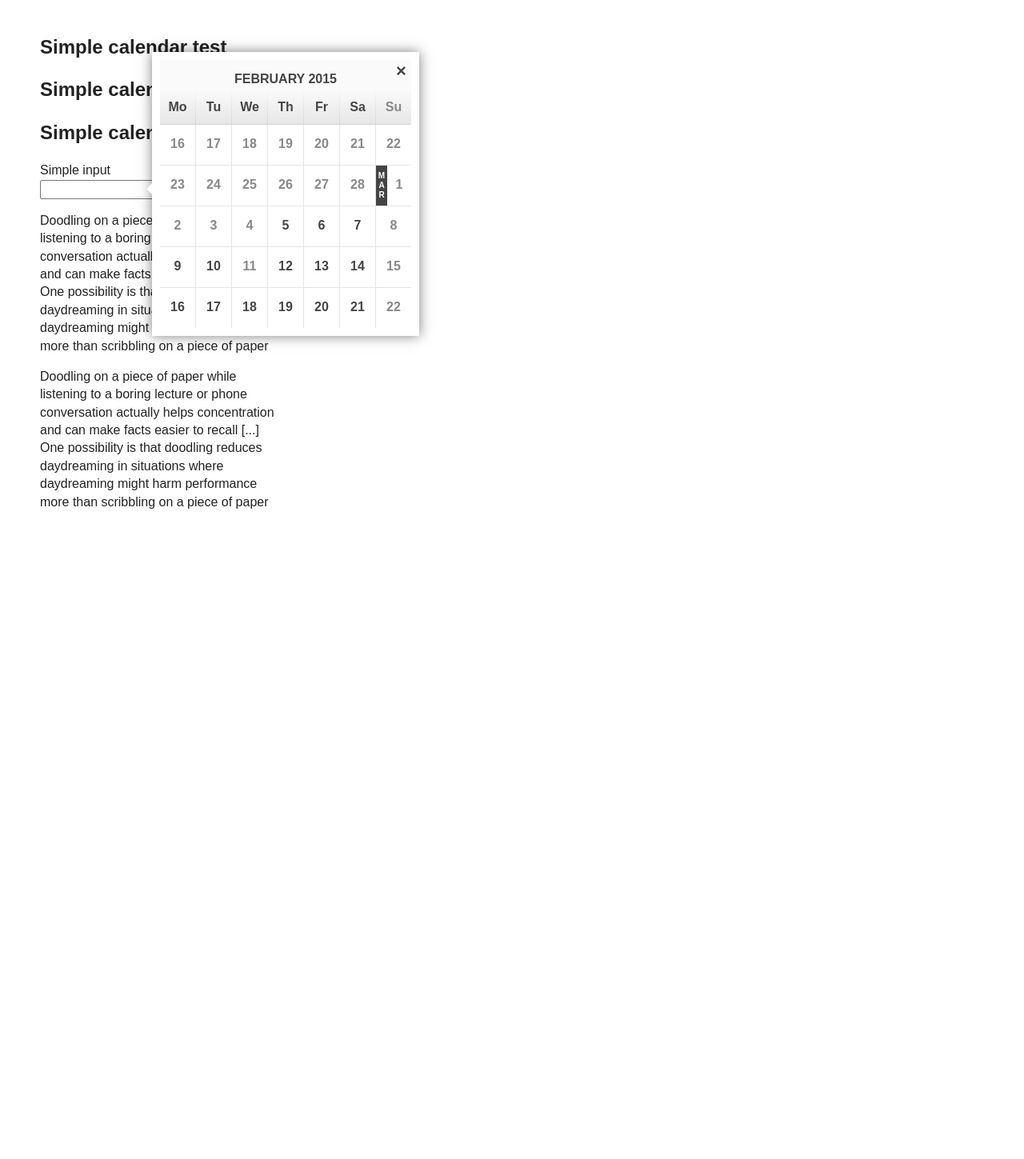
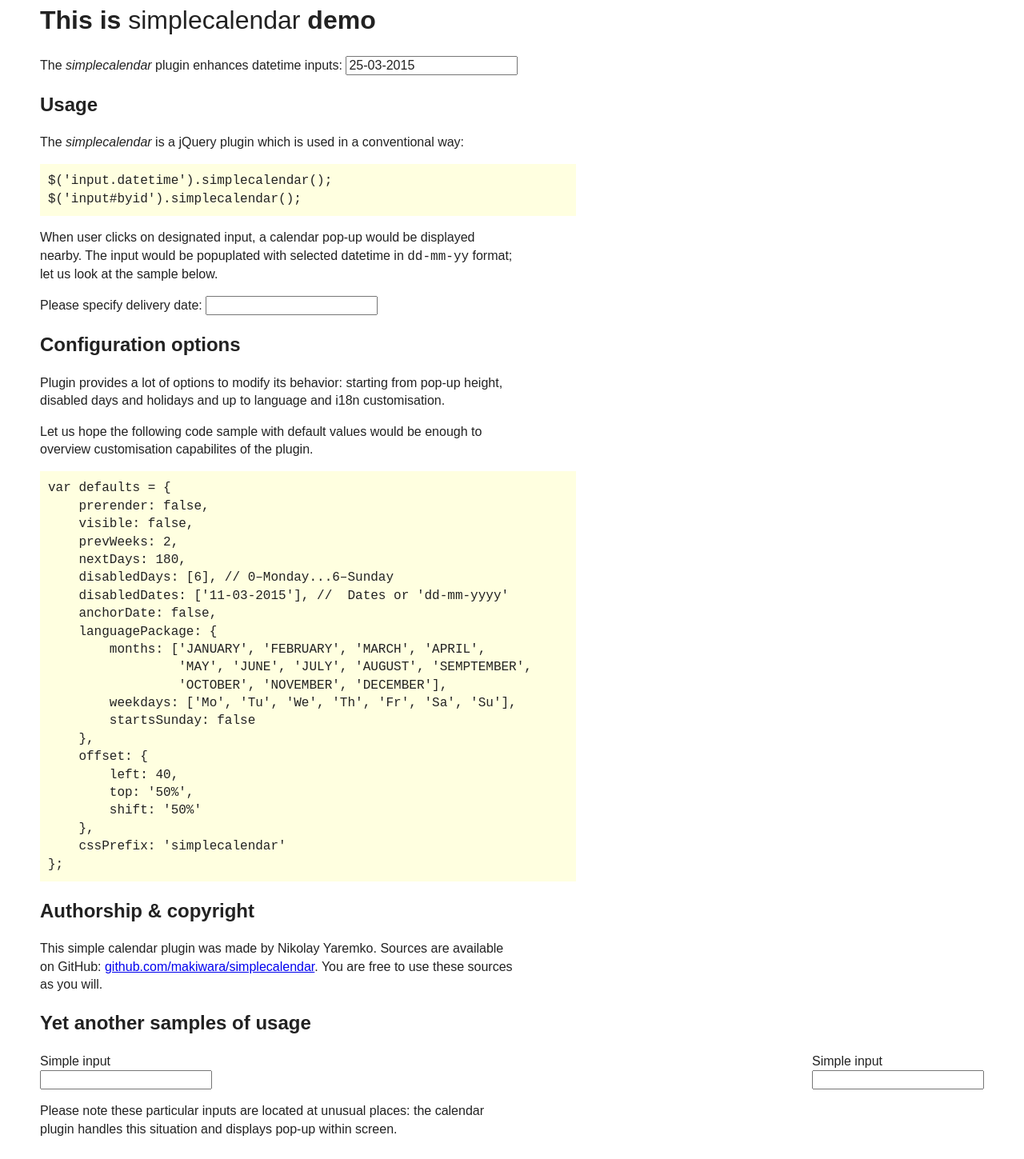
Before and after one commit to makiwara/simplecalendar, a plain HTML site: page index.html in a window 1280 px wide. Shown: the part 28-1477 px from the top of the page at 80% size. Before the commit the page ends 800 px from the top, so only its background shows below. Drawn offline with nearby package versions, Linux system fonts and the light colour scheme.

Commit message:
Demo page is ready; a lot of bugs popped up

```diff
--- a/css/main.css
+++ b/css/main.css
@@ -60,9 +60,18 @@ textarea {
    Author's custom styles
    ========================================================================== */
 body {
-    padding: 50px;
+    padding: 10px 50px;
 }
 
+pre {
+    padding: 10px;
+    background: #ffffe0;
+    width: 650px;
+}
+
+p {
+    max-width: 600px
+}
 
 /* ==========================================================================
    Helper classes
--- a/css/simplecalendar.css
+++ b/css/simplecalendar.css
@@ -63,7 +63,7 @@
     margin-left: -17px;
     margin-top: 0px;
 }
-.simplecalendar {
+div.simplecalendar {
     position: absolute;
     box-shadow: 0 0 15px rgba(0,0,0,.5);
     background-color: #ffffff;
--- a/index.html
+++ b/index.html
@@ -18,24 +18,96 @@
             <p class="browsehappy">You are using an <strong>outdated</strong> browser. Please <a href="http://browsehappy.com/">upgrade your browser</a> to improve your experience.</p>
         <![endif]-->
 
+        <h1>This is <span style='font-weight:100'>simplecalendar</span> demo</h1>
 
-        <h2>Simple calendar test</h2>
+        <p>
+            The <em>simplecalendar</em> plugin enhances datetime inputs:
+            <input class="datetime" type="text" value="25-03-2015">
+        </p>
 
-        <h2>Simple calendar test</h2>
-        <h2>Simple calendar test</h2>
+        <h2>Usage</h2>
+
+        <p>
+            The <em>simplecalendar</em> is a jQuery plugin which is used in a conventional way:
+        <p>
+
+<pre><code>$('input.datetime').simplecalendar();
+$('input#byid').simplecalendar();</code></pre>
+
+        <p>
+            When user clicks on designated input, a calendar pop-up would be displayed nearby.
+            The input would be popuplated with selected datetime in <code>dd-mm-yy</code> format;
+            let us look at the sample below.
+        </p>
+
+        <label>
+            Please specify delivery date:
+            <input type="text" id="byid">
+        </label>
+
+
+        <h2>Configuration options</h2>
+
+        <p>
+            Plugin provides a lot of options to modify its behavior: starting from pop-up height,
+            disabled days and holidays and up to language and i18n customisation.
+        </p>
+        <p>
+            Let us hope the following code sample with default values would be enough
+            to overview customisation capabilites of the plugin.
+        </p>
+
+<pre><code>var defaults = {
+    prerender: false,
+    visible: false,
+    prevWeeks: 2,
+    nextDays: 180,
+    disabledDays: [6], // 0–Monday...6–Sunday
+    disabledDates: ['11-03-2015'], //  Dates or 'dd-mm-yyyy'
+    anchorDate: false,
+    languagePackage: {
+        months: ['JANUARY', 'FEBRUARY', 'MARCH', 'APRIL',
+                 'MAY', 'JUNE', 'JULY', 'AUGUST', 'SEMPTEMBER',
+                 'OCTOBER', 'NOVEMBER', 'DECEMBER'],
+        weekdays: ['Mo', 'Tu', 'We', 'Th', 'Fr', 'Sa', 'Su'],
+        startsSunday: false
+    },
+    offset: {
+        left: 40,
+        top: '50%',
+        shift: '50%'
+    },
+    cssPrefix: 'simplecalendar'
+};</code></pre>
+
+        <h2>Authorship &amp; copyright</h2>
+
+        <p>
+            This simple calendar plugin was made by Nikolay Yaremko. Sources are available on GitHub:
+            <a href="http://github.com/makiwara/simplecalendar">github.com/makiwara/simplecalendar</a>.
+            You are free to use these sources as you will.
+        </p>
+
+        <h2>Yet another samples of usage</h2>
+        <div style="float:right">
+            <label>
+                Simple input<br>
+                <input type="text" class="datetime">
+            </label>
+        </div>
 
         <label>
             Simple input<br>
-            <input type="text" id="id-simple">
+            <input type="text" class="datetime">
         </label>
 
-        <p style="width: 300px">
-            Doodling on a piece of paper while listening to a boring lecture or phone conversation actually helps concentration and can make facts easier to recall [...] One possibility is that doodling reduces daydreaming in situations where daydreaming might harm performance more than scribbling on a piece of paper
+
+        <p>
+            Please note these particular inputs are located at unusual places: the calendar plugin handles this
+            situation and displays pop-up within screen.
         </p>
 
-        <p style="width: 300px">
-            Doodling on a piece of paper while listening to a boring lecture or phone conversation actually helps concentration and can make facts easier to recall [...] One possibility is that doodling reduces daydreaming in situations where daydreaming might harm performance more than scribbling on a piece of paper
-        </p>
+
 
 
         <!-- ================================================ -->
@@ -43,7 +115,8 @@
         <script>window.jQuery||document.write('<script src=js/vendor/jquery-1.11.1.min.js><\/script>')</script>
         <script src="js/simplecalendar.js"></script>
         <script type="text/javascript">
-            $('#id-simple').simplecalendar()
+            $('.datetime').simplecalendar()
+            $('#byid').simplecalendar()
         </script>
     </body>
 </html>
--- a/js/simplecalendar.js
+++ b/js/simplecalendar.js
@@ -4,8 +4,8 @@
 
     $.fn.simplecalendar = function(options) {
         var defaults = {
-            prerender: true, // prerender calendar on init? TODO set to false
-            visible: true, // show calendar at start (at first encounter)? TODO set to false
+            prerender: false, // prerender calendar on init?
+            visible: false, // show calendar at start (at first encounter)?
             prevWeeks: 2,   // how many rows to show in the past
             nextDays: 180,  // for how many days in the future to span
             disabledDays: [6], // 0–Monday...6–Sunday (even if starts from Sunday)
@@ -14,7 +14,7 @@
             languagePackage: {
                 months: ['JANUARY', 'FEBRUARY', 'MARCH', 'APRIL', 'MAY', 'JUNE', 'JULY', 'AUGUST', 'SEMPTEMBER', 'OCTOBER', 'NOVEMBER', 'DECEMBER'],
                 weekdays: ['Mo', 'Tu', 'We', 'Th', 'Fr', 'Sa', 'Su'],
-                startsSunday: false,
+                startsSunday: false
             },
             offset: { // TODO: % values for left and top; right positioning as well
                 left: 40,
@@ -24,7 +24,7 @@
             cssPrefix: 'simplecalendar'
         };
         var settings = $.extend({}, defaults, options);
-        // Patch settings a little bit: prepare correct anchor date, disabled dates,
+        // Let's patch settings a little bit: prepare correct anchor date, disabled dates,
         // and shift disabledDays/weekdays if startsSunday
         if (settings.anchorDate === false) settings.anchorDate = new Date();
         if (typeof settings.anchorDate == 'string') settings.anchorDate = dateFromString(settings.anchorDate);
```
